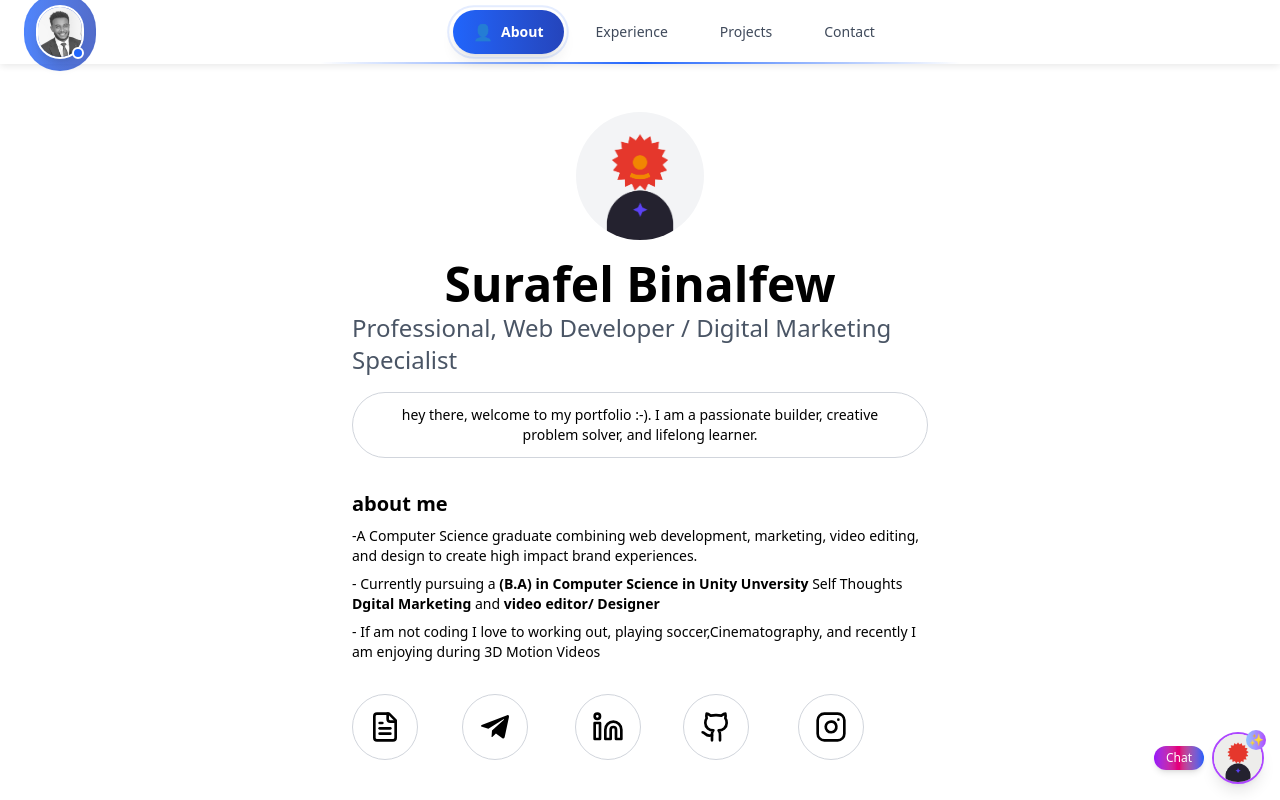
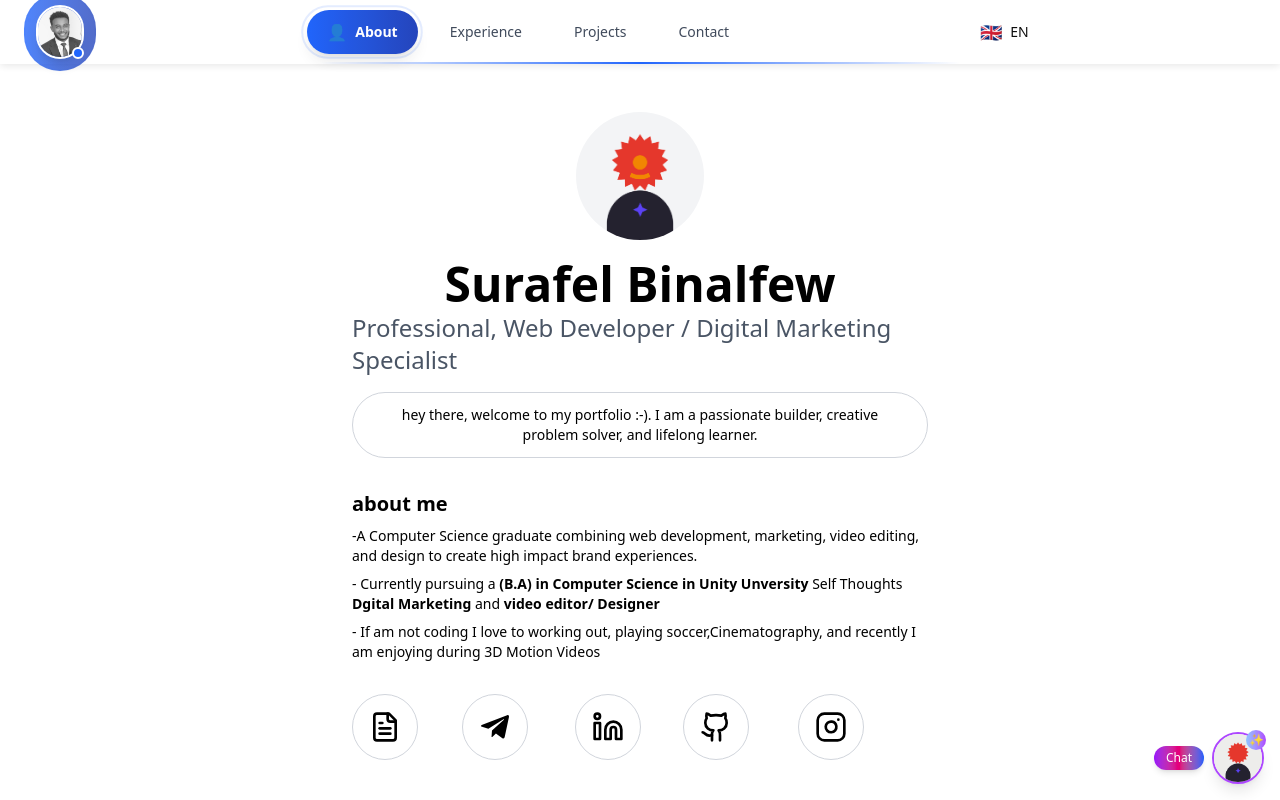
Before and after one commit to Surafelgk/my-portfolio-main, a Next.js app: page / in a window 1280 px wide. Shown: the top 800 px of the page. Built offline with nearby package versions, Linux system fonts and the light colour scheme.

Commit message:
new changes

```diff
--- a/src/app/components/ui/Header.tsx
+++ b/src/app/components/ui/Header.tsx
@@ -135,6 +135,56 @@ const Header = () => {
     []
   );
 
+  // Language state and translations
+  const [lang, setLang] = useState<"en" | "am">("en");
+
+  const translations = useMemo(() => ({
+    en: {
+      nav: {
+        about: "About",
+        experience: "Experience",
+        projects: "Projects",
+        contacts: "Contact",
+      },
+      headerRole: "Web Developer & Digital Marketer",
+      quickInfo: [
+        "Based in Addis Ababa, Ethiopia",
+        "Full-Stack Developer",
+        "Digital Marketing Specialist",
+        "Available for freelance projects",
+      ],
+      getInTouch: "Get In Touch",
+      pressEsc: "Press ESC to close",
+    },
+    am: {
+      nav: {
+        about: "ስለ እኔ",
+        experience: "ልምድ",
+        projects: "ፕሮጀክቶች",
+        contacts: "አገናኝ",
+      },
+      headerRole: "የድህረ-ድር እና ዲጂታል አሰራር",
+      quickInfo: [
+        "ከአዲስ አበባ የተመነ",
+        "Full-Stack አባል",
+        "ዲጂታል ማርኬቲንግ ስራ",
+        "ለፍሪላንስ እገኛ",
+      ],
+      getInTouch: "ያግኙኝ",
+      pressEsc: "ESC ን ይጫኑ ለመዝጋት",
+    }
+  }), []);
+
+  // Derived nav items using current language
+  const localizedNavItems: NavItem[] = useMemo(() => (
+    [
+      { id: "about", label: translations[lang].nav.about, icon: "👤" },
+      { id: "experience", label: translations[lang].nav.experience },
+      { id: "projects", label: translations[lang].nav.projects },
+      { id: "contacts", label: translations[lang].nav.contacts },
+    ]
+  ), [lang, translations]);
+
   // Smooth scroll with animation
   const scrollToSection = useCallback(async (id: string) => {
     const section = document.getElementById(id);
@@ -183,7 +233,7 @@ const Header = () => {
     observerRef.current = new IntersectionObserver(updateActiveSection, options);
 
     // Observe all sections
-    navItems.forEach((item) => {
+    localizedNavItems.forEach((item) => {
       const section = document.getElementById(item.id);
       if (section) {
         observerRef.current?.observe(section);
@@ -195,7 +245,7 @@ const Header = () => {
         observerRef.current.disconnect();
       }
     };
-  }, [navItems, headerControls]);
+  }, [localizedNavItems, headerControls]);
 
   // Header always visible - only update scroll state for styling
   useEffect(() => {
@@ -255,20 +305,20 @@ const Header = () => {
       // Number keys for quick navigation (1-4) with animation
       if (!isMobileMenuOpen && e.altKey && e.key >= "1" && e.key <= "4") {
         const index = parseInt(e.key) - 1;
-        if (navItems[index]) {
+        if (localizedNavItems[index]) {
           // Animate all nav items
           await navControls.start({
             scale: [1, 0.95, 1],
             transition: { duration: 0.2 }
           });
-          scrollToSection(navItems[index].id);
+          scrollToSection(localizedNavItems[index].id);
         }
       }
     };
 
     window.addEventListener("keydown", handleKeyDown);
     return () => window.removeEventListener("keydown", handleKeyDown);
-  }, [isMobileMenuOpen, navItems, scrollToSection, headerControls, navControls]);
+  }, [isMobileMenuOpen, localizedNavItems, scrollToSection, headerControls, navControls]);
 
   // Prevent body scroll when mobile menu is open
   useEffect(() => {
@@ -431,7 +481,7 @@ const Header = () => {
               transition={{ delay: 0.4, duration: 0.6 }}
               className="hidden md:flex items-center space-x-1"
             >
-              {navItems.map((item, index) => (
+              {localizedNavItems.map((item, index) => (
                 <motion.div
                   key={item.id}
                   variants={fadeInUp}
@@ -516,6 +566,18 @@ const Header = () => {
                 </motion.div>
               ))}
             </motion.nav>
+
+            {/* Language toggle (desktop) */}
+            <div className="hidden md:flex items-center ml-3">
+              <button
+                onClick={() => setLang(lang === "en" ? "am" : "en")}
+                className="flex items-center gap-2 px-3 py-1 rounded-full hover:bg-gray-100 focus:outline-none focus:ring-2 focus:ring-blue-600"
+                aria-label="Toggle language"
+              >
+                <span className="text-lg">{lang === "en" ? "🇬🇧" : "🇪🇹"}</span>
+                <span className="text-sm font-medium">{lang === "en" ? "EN" : "አማ"}</span>
+              </button>
+            </div>
 
             {/* Mobile Menu Button with Blue Theme */}
             <motion.div
@@ -676,11 +738,19 @@ const Header = () => {
                         transition={{ delay: 0.3 }}
                         className="text-sm text-gray-600"
                       >
-                        Web Developer & Digital Marketer
+                          {translations[lang].headerRole}
                       </motion.p>
                     </div>
                   </div>
-                  <motion.button
+                    <div className="flex items-center gap-2">
+                      <button
+                        onClick={() => setLang(lang === "en" ? "am" : "en")}
+                        className="p-2 rounded-md hover:bg-gray-100"
+                        aria-label="Toggle language"
+                      >
+                        <span className="text-lg">{lang === "en" ? "🇬🇧" : "🇪🇹"}</span>
+                      </button>
+                      <motion.button
                     whileHover={{ scale: 1.1, rotate: 90 }}
                     whileTap={{ scale: 0.9 }}
                     onClick={() => setIsMobileMenuOpen(false)}
@@ -689,6 +759,7 @@ const Header = () => {
                   >
                     <span className="text-2xl text-gray-500 hover:text-gray-700">×</span>
                   </motion.button>
+                    </div>
                 </div>
               </motion.div>
 
@@ -700,7 +771,7 @@ const Header = () => {
                   animate="visible"
                   className="space-y-2"
                 >
-                  {navItems.map((item, index) => (
+                  {localizedNavItems.map((item, index) => (
                     <motion.div
                       key={item.id}
                       variants={fadeInUp}
@@ -791,12 +862,7 @@ const Header = () => {
                     animate="visible"
                     className="space-y-4"
                   >
-                    {[
-                      "Based in Addis Ababa, Ethiopia",
-                      "Full-Stack Developer",
-                      "Digital Marketing Specialist",
-                      "Available for freelance projects"
-                    ].map((text, index) => (
+                    {translations[lang].quickInfo.map((text, index) => (
                       <motion.p
                         key={index}
                         variants={fadeInUp}
@@ -853,7 +919,7 @@ const Header = () => {
                     >
                       👋
                     </motion.span>
-                    <span>Get In Touch</span>
+                    <span>{translations[lang].getInTouch}</span>
                     <motion.span
                       animate={{ x: [0, -5, 0] }}
                       transition={{ duration: 2, repeat: Infinity, delay: 0.5 }}
@@ -869,7 +935,15 @@ const Header = () => {
                   transition={{ delay: 0.6 }}
                   className="text-center text-xs text-gray-500 mt-4"
                 >
-                  Press <kbd className="px-2 py-1 bg-gray-100 rounded-lg text-gray-600 shadow-inner">ESC</kbd> to close
+                  {translations[lang].pressEsc.split('ESC').map((part, i, arr) => (
+                    <span key={i}>
+                      {i === 0 ? part : null}
+                      {i > 0 && (
+                        <kbd className="px-2 py-1 bg-gray-100 rounded-lg text-gray-600 shadow-inner">ESC</kbd>
+                      )}
+                      {i < arr.length - 1 ? arr[i+1] : ''}
+                    </span>
+                  ))}
                 </motion.p>
               </motion.div>
             </motion.div>
```
